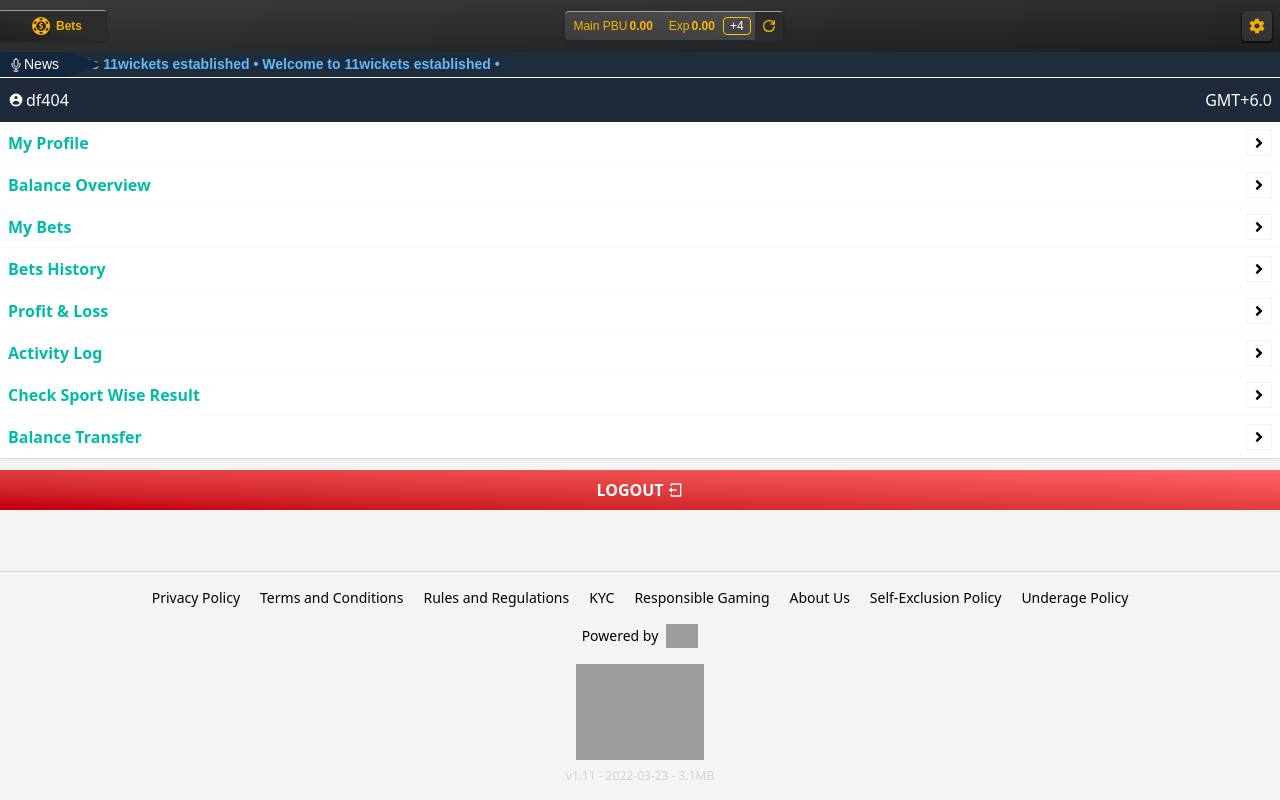
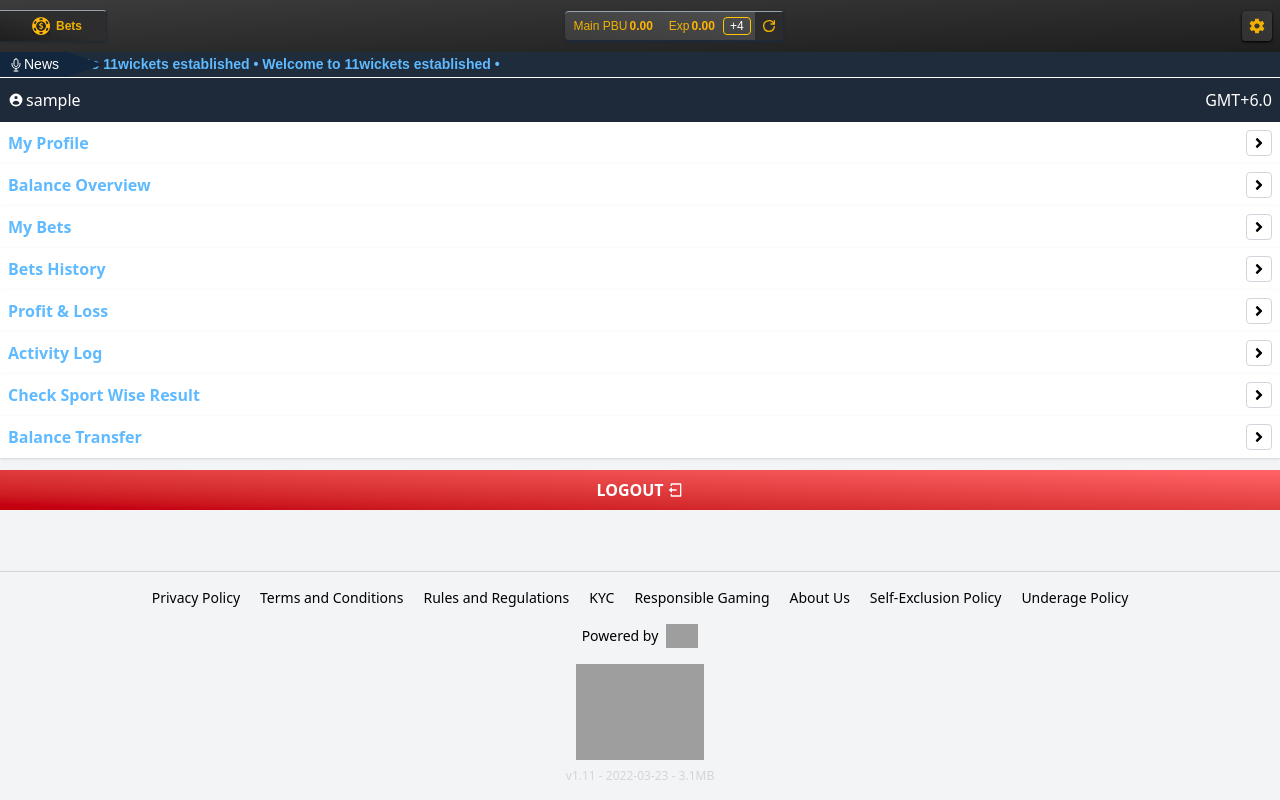
Before and after one commit to tariqjamal057/masterexch_frontend, a React (Vite) app: page /profile in a window 1280 px wide. Built offline with nearby package versions, Linux system fonts and the light colour scheme; sample sign-in values are in the browser's storage; grey boxes are pictures that could not be loaded.

Commit message:
store username to local storage

```diff
--- a/src/pages/Login.jsx
+++ b/src/pages/Login.jsx
@@ -3,12 +3,16 @@ import { Link, useNavigate } from "react-router-dom";
 
 const LoginPage = () => {
   const [showPassword, setShowPassword] = useState(false);
+  const [username, setUsername] = useState("");
+  const [password, setPassword] = useState("");
+  const [loginnValidationCode, setLoginValidationCode] = useState("")
   const navigate = useNavigate();
 
   const handleLogin = (e) => {
     e.preventDefault();
     // Set a key in localStorage to indicate the user is authenticated
     localStorage.setItem("userAuthenticated", true);
+    localStorage.setItem("username", username);
     console.log(
       "Login form submitted and 'userAuthenticated' key set in localStorage!"
     );
@@ -61,6 +65,8 @@ const LoginPage = () => {
               type="text"
               placeholder="Username"
               autoComplete="username"
+              value={username}
+              onChange={(e) => setUsername(e.target.value)}
             />
           </div>
           <div className="my-3 relative">
@@ -69,6 +75,8 @@ const LoginPage = () => {
               type={showPassword ? "text" : "password"}
               placeholder="Password"
               autoComplete="current-password"
+              value={password}
+              onChange={(e) => setPassword(e.target.value)}
             />
             <span
               className="absolute right-3 top-1/2 -translate-y-1/2 text-lg opacity-75 cursor-pointer select-none"
@@ -85,6 +93,8 @@ const LoginPage = () => {
                 placeholder="Validation Code"
                 inputMode="numeric"
                 pattern="[0-9]*"
+                value={loginnValidationCode}
+                onChange={(e) => setLoginValidationCode(e.target.value)}
               />
               <div className="bg-black text-white p-3 rounded-xl font-extrabold tracking-[2px] min-w-[90px] text-center">
                 {validationCode}
--- a/src/pages/Profile.jsx
+++ b/src/pages/Profile.jsx
@@ -6,6 +6,7 @@ import { useNavigate } from "react-router-dom";
 
 const Profile = () => {
   const navigate = useNavigate();
+  const username = localStorage.getItem("username");
   const sections = [
     {
       name: "My Profile",
@@ -52,15 +53,15 @@ const Profile = () => {
           <div className="">
             <div className="flex justify-between p-2 items-center bg-gray-800 text-white">
               <p className="flex items-center justify-center ">
-                <HiUserCircle /> <span className="p-[2px]">df404</span>
+                <HiUserCircle /> <span className="p-[2px]">{username}</span>
               </p>
               <p>GMT+6.0</p>
             </div>
             <div className="flex flex-col">
               {sections.map((data, index) => (
-                <div className="p-2 font-semibold text-teal-500 bg-white shadow flex justify-between items-center">
+                <div className="p-2 font-semibold text-[#5fbaff] bg-white shadow flex justify-between items-center">
                   <p>{data.name}</p>
-                  <p className="text-black p-1 border border-gray-100">
+                  <p className="text-black p-1 border border-gray-300 rounded">
                     <FaAngleRight />
                   </p>
                 </div>
```
